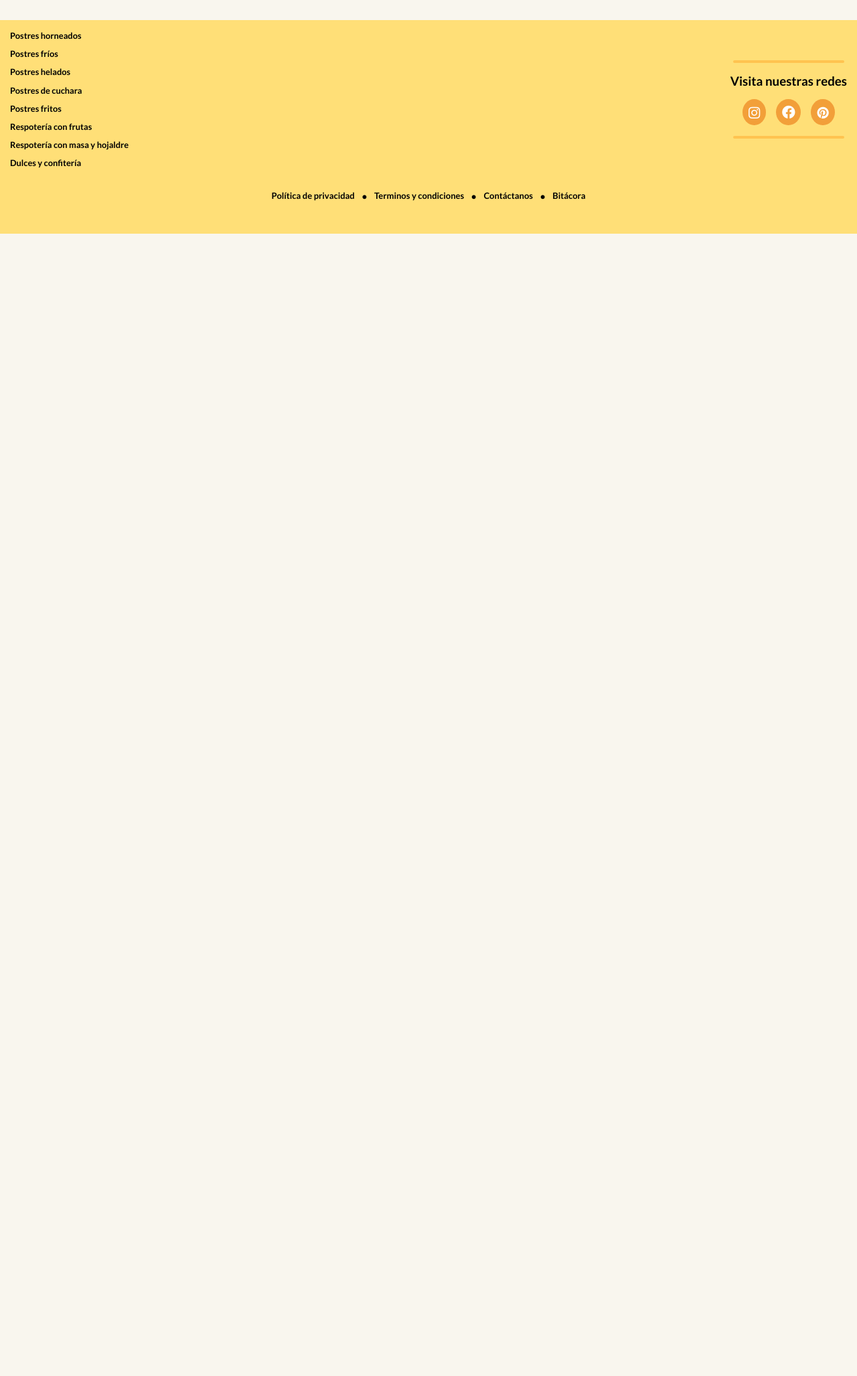
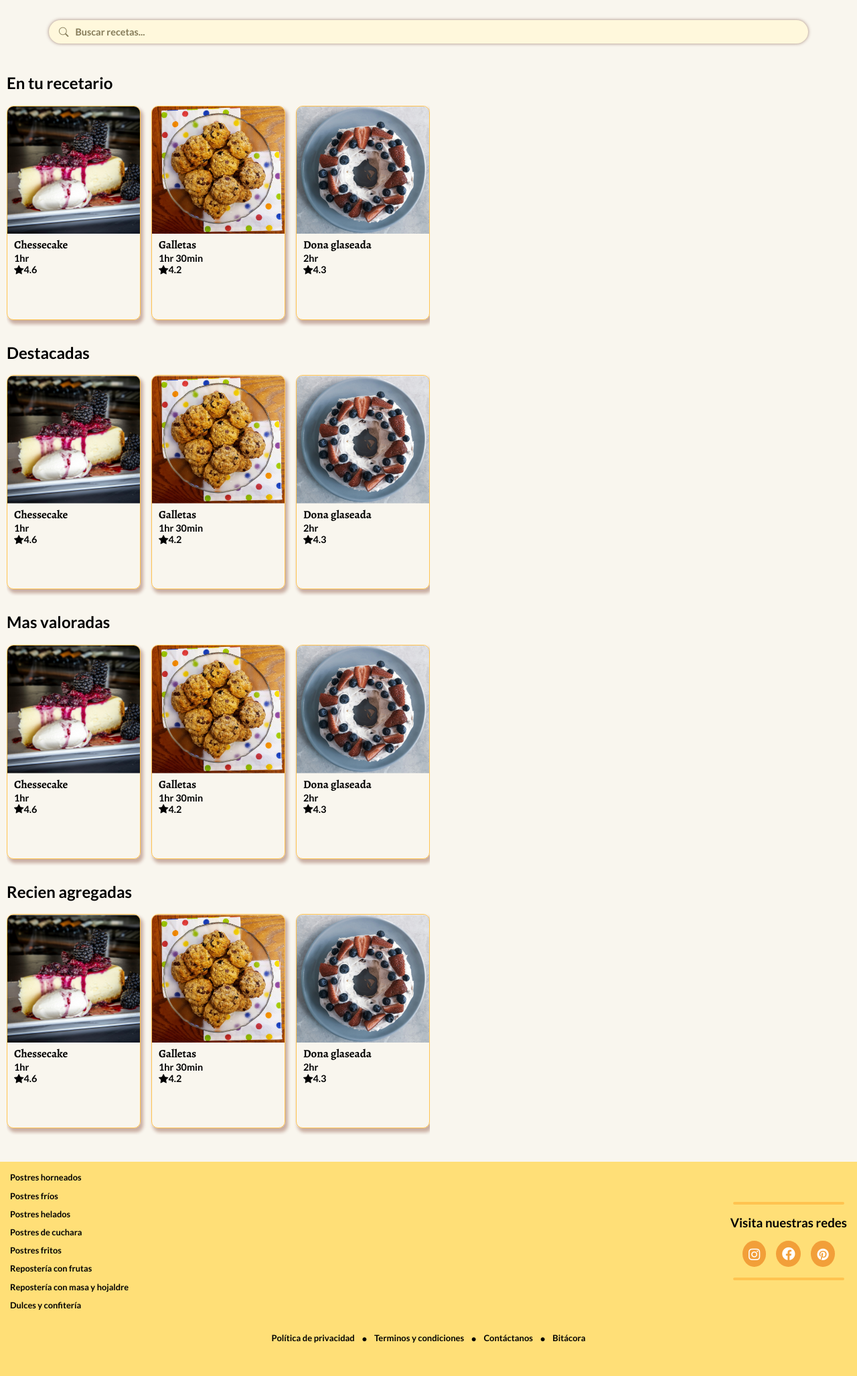
Before and after one commit to Atzel9/Vainilla, a PHP site: page / in a window 1280 px wide. Shown: the part 114-2169 px from the top of the page at 67% size. Before the commit the page ends 463 px from the top, so only its background shows below. Run offline with PHP 8.4, Linux system fonts and the light colour scheme.

Commit message:
Barra de navegación adaptada a movil.
-Tambien index con recetas placeholder hechas. Aún van a tener cambios visuales.

```diff
--- a/css/styles.css
+++ b/css/styles.css
@@ -12,13 +12,16 @@
     --gris: #847A58;
 
     --texto_gris: #252525;
+
+    --alegraya: 'Alegreya', 'Times New Roman', Times, serif;
+    --lato: 'Lato', sans-serif;
 }
 
 *{
     box-sizing: border-box;
     padding: 0;
     margin: 0;
-    font-family: 'Lato', sans-serif; /*Aplicar la fuente en toda la pagina*/
+    font-family: var(--lato); /*Aplicar la fuente en toda la pagina*/
 }
 
 body {
--- /dev/null
+++ b/css/styles_index.css
@@ -0,0 +1,75 @@
+.div-buscar {
+    margin: 20px auto;
+    display: flex;
+    align-items: center;
+    height: 35px;
+    width: 90%;
+    background-color: var(--cornsilk);
+    border-radius: 25px;
+    box-shadow: 0px 0px 5px 0px rgba(76,21,0,0.5);
+    -webkit-box-shadow: 0px 0px 5px 0px rgba(76,21,0,0.5);
+    -moz-box-shadow: 0px 0px 5px 0px rgba(76,21,0,0.5);
+    cursor: text;
+}
+.div-buscar div {
+    display: flex;
+    flex-direction: row;
+    gap: 10px;
+    margin: 15px;
+    color: var(--gris);
+}
+#main {
+    padding: 10px;
+}
+.section  {
+    display: flex;
+    flex-direction: row;
+    flex-wrap: wrap;
+    overflow: auto;
+    border-radius: 10px;
+}
+.section h2 {
+    width: 100%;
+    margin-bottom: 0.4em;
+    margin-top: 1em;
+}
+.ul-recetas {
+    display: flex;
+    overflow-x: auto;
+    gap: 1em;
+}
+.card {
+    height: 40vh;
+    margin: 10px 0;
+    overflow: hidden;
+    list-style: none;
+    border-radius: 10px;
+    border: 1px solid var(--color_pri);
+    min-width: 200px;
+    /*Sombra a la tarjeta*/
+    box-shadow: 3px 5px 5px 1px rgba(99,22,0,0.32);
+    -webkit-box-shadow: 3px 5px 5px 1px rgba(99,22,0,0.32);
+    -moz-box-shadow: 3px 5px 5px 1px rgba(99,22,0,0.32);
+}
+.card .img {
+    height: 60%;
+    position: relative;
+    overflow: hidden;
+}
+.card .img img {
+    /*Para posicionar las imagenes en el centro*/
+    position: absolute;
+    top: 50%;
+    left: 50%;
+    transform: translate(-50%, -50%);
+    min-width: 100%;
+    min-height: 100%;
+    object-fit: cover;
+}
+.card .texto {
+    text-align: left;
+    padding: 5px 10px;
+}
+.card .texto h3 {
+    font-family: var(--alegraya);
+}
--- a/index.html
+++ b/index.html
@@ -7,13 +7,25 @@
     <!--Icono de la página-->
     <link rel="icon" type="image/x-icon" href="img/icono.png">
     <!--Link para ingresar a los estilos-->
-    <link rel="stylesheet" href="css/styles.css?v=1.1">
+    <link rel="stylesheet" href="css/styles.css?v=1.2">
+    <link rel="stylesheet" href="css/styles_index.css">
     <!--Acceso a google fonts-->
     <link rel="preconnect" href="https://fonts.googleapis.com">
     <link rel="preconnect" href="https://fonts.gstatic.com" crossorigin>
     <link href="https://fonts.googleapis.com/css2?family=Alegreya:ital,wght@0,400..900;1,400..900&family=Lato:ital,wght@0,100;0,300;0,400;0,700;0,900;1,100;1,300;1,400;1,700;1,900&display=swap" rel="stylesheet">
     <!--Link a iconos de Bootstrap-->
     <link rel="stylesheet" href="https://cdn.jsdelivr.net/npm/bootstrap-icons@1.13.1/font/bootstrap-icons.min.css">
+    <!--Link iconos de Phosphor icons-->
+        <link
+        rel="stylesheet"
+        type="text/css"
+        href="https://cdn.jsdelivr.net/npm/@phosphor-icons/web@2.1.1/src/regular/style.css"
+    />
+    <link
+        rel="stylesheet"
+        type="text/css"
+        href="https://cdn.jsdelivr.net/npm/@phosphor-icons/web@2.1.1/src/fill/style.css"
+    />
 </head>
 <body>
     <!--Inicio del header-->
@@ -34,6 +46,177 @@
         </a>
     </header>
     <!--Fin del header-->
+    <main id="main">
+        <!--Barra de busqueda-->
+        <a href="#" class="div-buscar">
+            <div class="a-buscar"><i class="bi bi-search"></i><p>Buscar recetas...</p></div>
+        </a>
+        <!--Inicio donde se muestran las recetas-->
+        <section id="recetario" class="section">
+            <h2>En tu recetario</h2>
+            <ul class="ul-recetas">
+                <li class="card">
+                    <a href="#">
+                        <div class="img">
+                            <img src="img/chessecake.jpg" alt="chessecake" class="img">
+                        </div>
+                        <div class="texto">
+                            <div><h3>Chessecake</h3></div>
+                            <div>1hr</div>
+                            <div><i class="bi bi-star-fill"></i>4.6</div>
+                        </div>
+                    </a>
+                </li>
+                <li class="card">
+                    <a href="#">
+                        <div class="img">
+                            <img src="img/cookies.jpg" alt="chessecake" class="img">
+                        </div>
+                        <div class="texto">
+                            <div><h3>Galletas</h3></div>
+                            <div>1hr 30min</div>
+                            <div><i class="bi bi-star-fill"></i>4.2</div>
+                        </div>
+                    </a>
+                </li>
+                <li class="card">
+                    <a href="#">
+                        <div class="img">
+                            <img src="img/donut.jpg" alt="chessecake" class="img">
+                        </div>
+                        <div class="texto">
+                            <div><h3>Dona glaseada</h3></div>
+                            <div>2hr</div>
+                            <div><i class="bi bi-star-fill"></i>4.3</div>
+                        </div>
+                    </a>
+                </li>
+            </ul>
+        </section>
+        <section id="Destacadas" class="section">
+            <h2>Destacadas</h2>
+            <ul class="ul-recetas">
+                <li class="card">
+                    <a href="#">
+                        <div class="img">
+                            <img src="img/chessecake.jpg" alt="chessecake" class="img">
+                        </div>
+                        <div class="texto">
+                            <div><h3>Chessecake</h3></div>
+                            <div>1hr</div>
+                            <div><i class="bi bi-star-fill"></i>4.6</div>
+                        </div>
+                    </a>
+                </li>
+                <li class="card">
+                    <a href="#">
+                        <div class="img">
+                            <img src="img/cookies.jpg" alt="chessecake" class="img">
+                        </div>
+                        <div class="texto">
+                            <div><h3>Galletas</h3></div>
+                            <div>1hr 30min</div>
+                            <div><i class="bi bi-star-fill"></i>4.2</div>
+                        </div>
+                    </a>
+                </li>
+                <li class="card">
+                    <a href="#">
+                        <div class="img">
+                            <img src="img/donut.jpg" alt="chessecake" class="img">
+                        </div>
+                        <div class="texto">
+                            <div><h3>Dona glaseada</h3></div>
+                            <div>2hr</div>
+                            <div><i class="bi bi-star-fill"></i>4.3</div>
+                        </div>
+                    </a>
+                </li>
+            </ul>
+        </section>
+        <section id="Valoradas" class="section">
+            <h2>Mas valoradas</h2>
+            <ul class="ul-recetas">
+                <li class="card">
+                    <a href="#">
+                        <div class="img">
+                            <img src="img/chessecake.jpg" alt="chessecake" class="img">
+                        </div>
+                        <div class="texto">
+                            <div><h3>Chessecake</h3></div>
+                            <div>1hr</div>
+                            <div><i class="bi bi-star-fill"></i>4.6</div>
+                        </div>
+                    </a>
+                </li>
+                <li class="card">
+                    <a href="#">
+                        <div class="img">
+                            <img src="img/cookies.jpg" alt="chessecake" class="img">
+                        </div>
+                        <div class="texto">
+                            <div><h3>Galletas</h3></div>
+                            <div>1hr 30min</div>
+                            <div><i class="bi bi-star-fill"></i>4.2</div>
+                        </div>
+                    </a>
+                </li>
+                <li class="card">
+                    <a href="#">
+                        <div class="img">
+                            <img src="img/donut.jpg" alt="chessecake" class="img">
+                        </div>
+                        <div class="texto">
+                            <div><h3>Dona glaseada</h3></div>
+                            <div>2hr</div>
+                            <div><i class="bi bi-star-fill"></i>4.3</div>
+                        </div>
+                    </a>
+                </li>
+            </ul>
+        </section>
+        <section id="Recientes" class="section">
+            <h2>Recien agregadas</h2>
+            <ul class="ul-recetas">
+                <li class="card">
+                    <a href="#">
+                        <div class="img">
+                            <img src="img/chessecake.jpg" alt="chessecake" class="img">
+                        </div>
+                        <div class="texto">
+                            <div><h3>Chessecake</h3></div>
+                            <div>1hr</div>
+                            <div><i class="bi bi-star-fill"></i>4.6</div>
+                        </div>
+                    </a>
+                </li>
+                <li class="card">
+                    <a href="#">
+                        <div class="img">
+                            <img src="img/cookies.jpg" alt="chessecake" class="img">
+                        </div>
+                        <div class="texto">
+                            <div><h3>Galletas</h3></div>
+                            <div>1hr 30min</div>
+                            <div><i class="bi bi-star-fill"></i>4.2</div>
+                        </div>
+                    </a>
+                </li>
+                <li class="card">
+                    <a href="#">
+                        <div class="img">
+                            <img src="img/donut.jpg" alt="chessecake" class="img">
+                        </div>
+                        <div class="texto">
+                            <div><h3>Dona glaseada</h3></div>
+                            <div>2hr</div>
+                            <div><i class="bi bi-star-fill"></i>4.3</div>
+                        </div>
+                    </a>
+                </li>
+            </ul>
+        </section>
+    </main>
     <!--Inicio Footer-->
     <footer class="footer">
         <div class="footer-postres">
@@ -43,8 +226,8 @@
                 <li class="lista-postres">Postres helados</li>
                 <li class="lista-postres">Postres de cuchara</li>
                 <li class="lista-postres">Postres fritos</li>
-                <li class="lista-postres">Respotería con frutas</li>
-                <li class="lista-postres">Respotería con masa y hojaldre</li>
+                <li class="lista-postres">Repostería con frutas</li>
+                <li class="lista-postres">Repostería con masa y hojaldre</li>
                 <li class="lista-postres">Dulces y confitería</li>
             </ul>
         </div>
@@ -71,5 +254,12 @@
         </div>
     </footer>
     <!--Fin Footer-->
+    <nav id="nav-movil">
+        <ul class="ul-nav-movil">
+            <li class="li-nav-movil inicio-movil nav-movil-activo"><a href="#"><i class="ph ph-house"></i></a></li>
+            <li class="li-nav-movil"><a href="#" class="buscar-movil"><i class="ph ph-magnifying-glass"></i></a></li>
+            <li class="li-nav-movil"><a href="#" class="perfil-movil"><i class="ph ph-user"></i></a></li>
+        </ul>
+    </nav>
 </body>
 </html>
```
Also changed, not shown: other parts of css/styles.css (+49 -3 lines), bitacora.html (+28 -0 lines).
